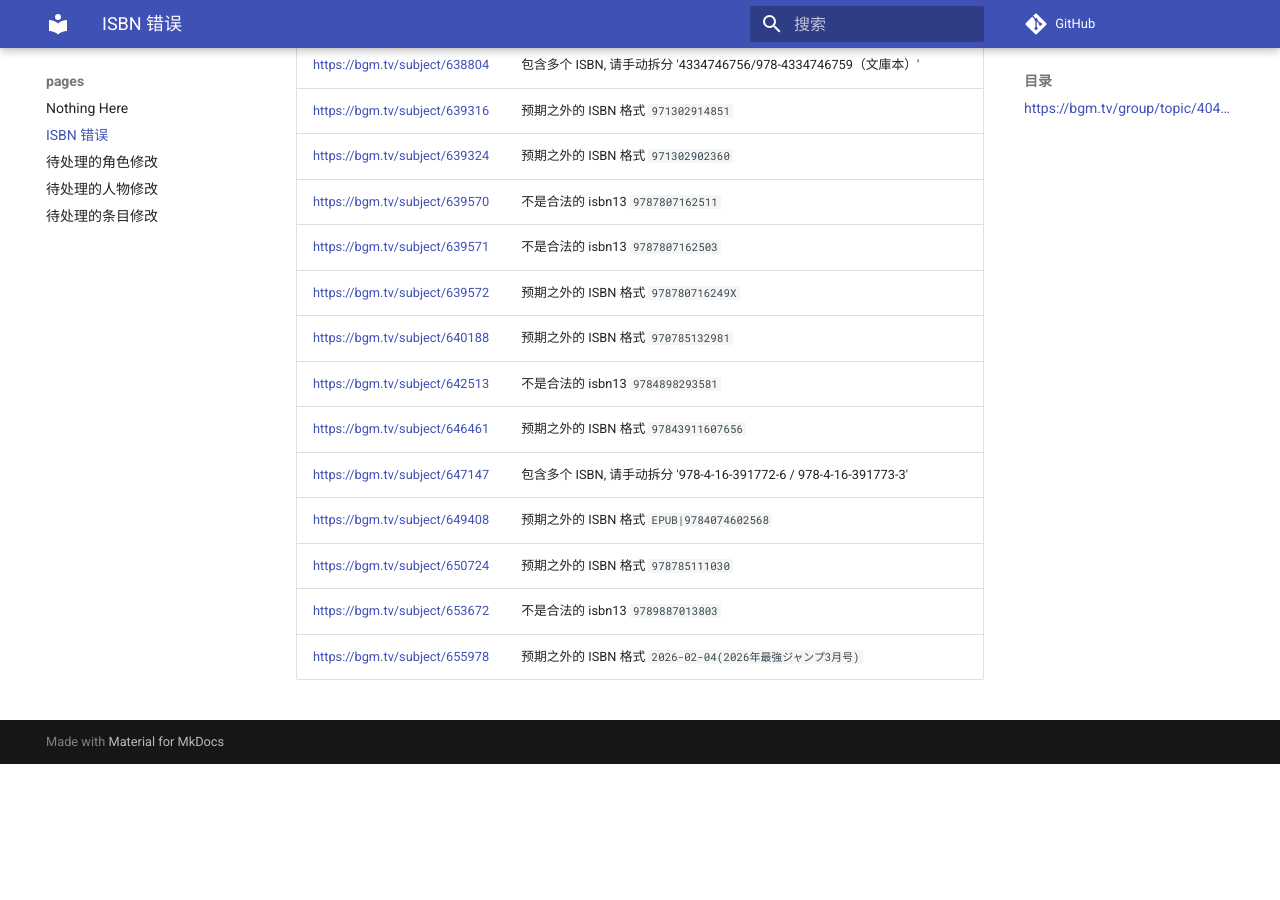
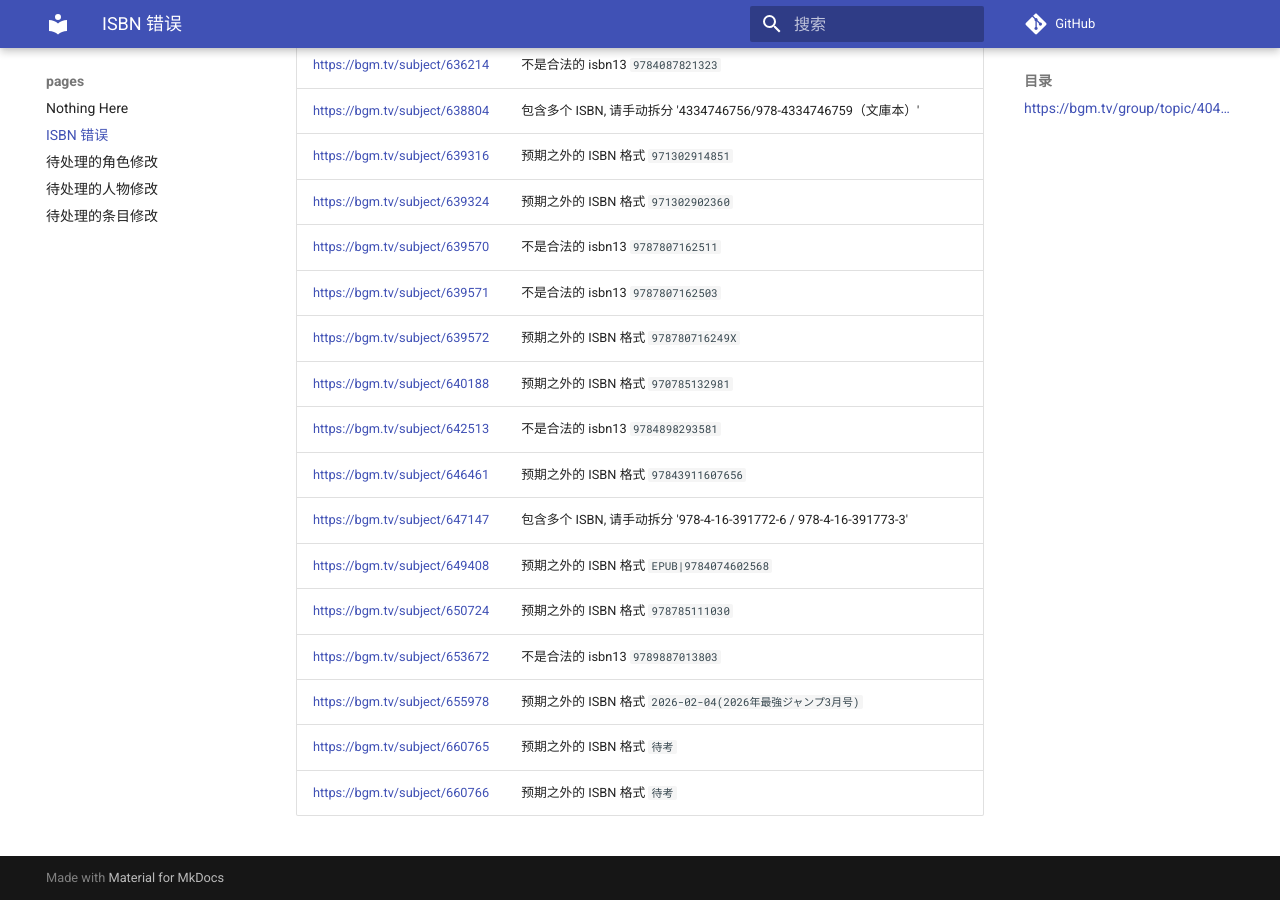
Before and after one commit to trim21/bangumi-pages, an MkDocs documentation site: the page built from docs/isbn.md, in a window 1280 px wide and 900 px high, scrolled down 10799 px. Built offline with MkDocs 1.6.1 and Material for MkDocs 9.7.7, drawn with Linux system fonts in a browser that asks for light colours; comment, search, counter and statistics services are not loaded; before the commit the page ends 11563 px from its top, so only the background shows below that; some of the changed text lies outside the part shown.

Commit message:
update isbn.md

```diff
--- a/docs/isbn.md
+++ b/docs/isbn.md
@@ -70,6 +70,7 @@ total 245
 | <https://bgm.tv/subject/210748> | 不是合法的 isbn13 <code>9780785189440</code> |
 | <https://bgm.tv/subject/255084> | 不是合法的 isbn10 <code>6000043278</code> |
 | <https://bgm.tv/subject/280930> | 不是合法的 isbn13 <code>9784757507054</code> |
+| <https://bgm.tv/subject/360116> | 预期之外的 ISBN 格式 `待考` |
 | <https://bgm.tv/subject/360618> | 预期之外的 ISBN 格式 `A000219082` |
 | <https://bgm.tv/subject/376035> | 预期之外的 ISBN 格式 `9771671722133` |
 | <https://bgm.tv/subject/376036> | 预期之外的 ISBN 格式 `9771671722119` |
@@ -250,3 +251,5 @@ total 245
 | <https://bgm.tv/subject/650724> | 预期之外的 ISBN 格式 `978785111030` |
 | <https://bgm.tv/subject/653672> | 不是合法的 isbn13 <code>9789887013803</code> |
 | <https://bgm.tv/subject/655978> | 预期之外的 ISBN 格式 `2026-02-04(2026年最強ジャンプ3月号)` |
+| <https://bgm.tv/subject/660765> | 预期之外的 ISBN 格式 `待考` |
+| <https://bgm.tv/subject/660766> | 预期之外的 ISBN 格式 `待考` |
```
Also changed, not shown: other parts of docs/isbn.md (+1 -1 lines).
